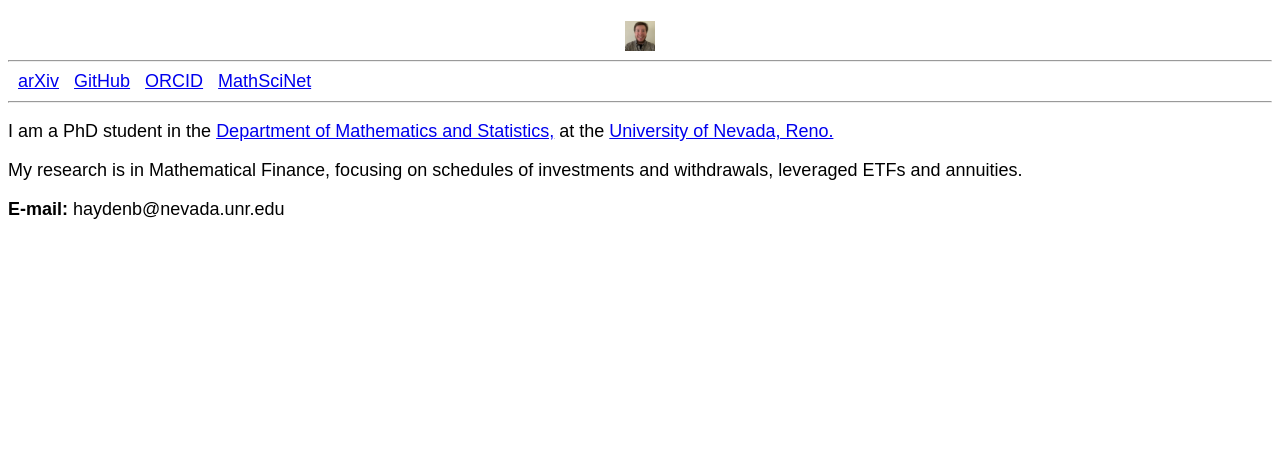
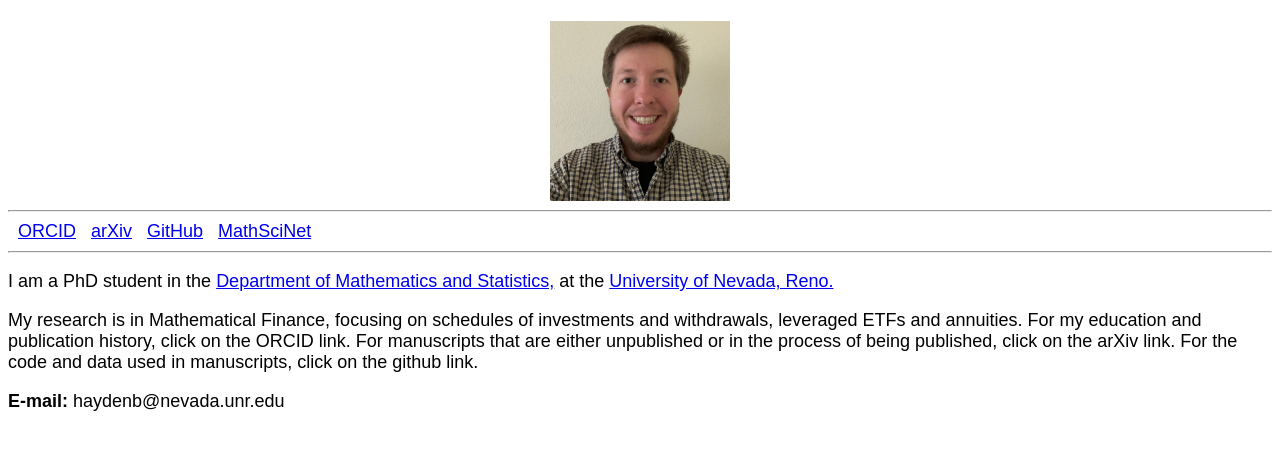
Before and after one commit to HaydenBrown/Home, a plain HTML site: page index.html in a window 1280 px wide. Shown: the part 53-502 px from the top of the page. Drawn offline with Linux system fonts and the light colour scheme.

Commit message:
Update index.html

```diff
--- a/index.html
+++ b/index.html
@@ -6,12 +6,12 @@
 
     <font face = "arial" size = "4">
 <center> <h1>  Hayden Brown </h1> </center>
-<center> <img src="HaydenBrownPicture.jpg" width="30"/> </center>
+<center> <img src="HaydenBrownPicture.jpg" width="180"/> </center>
 <hr/>
 &nbsp;
+<a href = "http://orcid.org/0000-0002-2975-2711"> ORCID</a> &nbsp;
 <a href = "https://arxiv.org/search/q-fin?searchtype=author&query=Brown,+H"> arXiv</a> &nbsp;
-<a href = "https://github.com/HaydenBrown"> GitHub</a> &nbsp;
-<a href = "http://orcid.org/0000-0002-2975-2711"> ORCID</a> &nbsp;
+<a href = "https://github.com/HaydenBrown/Investing"> GitHub</a> &nbsp;
 <a href = "https://mathscinet.ams.org/mathscinet/author?authorId=1557115"> MathSciNet</a> &nbsp;
 <hr/>
 <p> I am a PhD student in the
@@ -20,7 +20,7 @@ at the
 <a href = "http://www.unr.edu/"> University of Nevada, Reno.</a>
 </p>
 <p>
-My research is in Mathematical Finance, focusing on schedules of investments and withdrawals, leveraged ETFs and annuities.
+My research is in Mathematical Finance, focusing on schedules of investments and withdrawals, leveraged ETFs and annuities. For my education and publication history, click on the ORCID link. For manuscripts that are either unpublished or in the process of being published, click on the arXiv link. For the code and data used in manuscripts, click on the github link.
 </p>
 
 <p> <strong> E-mail: </strong> haydenb@nevada.unr.edu </p>
```
